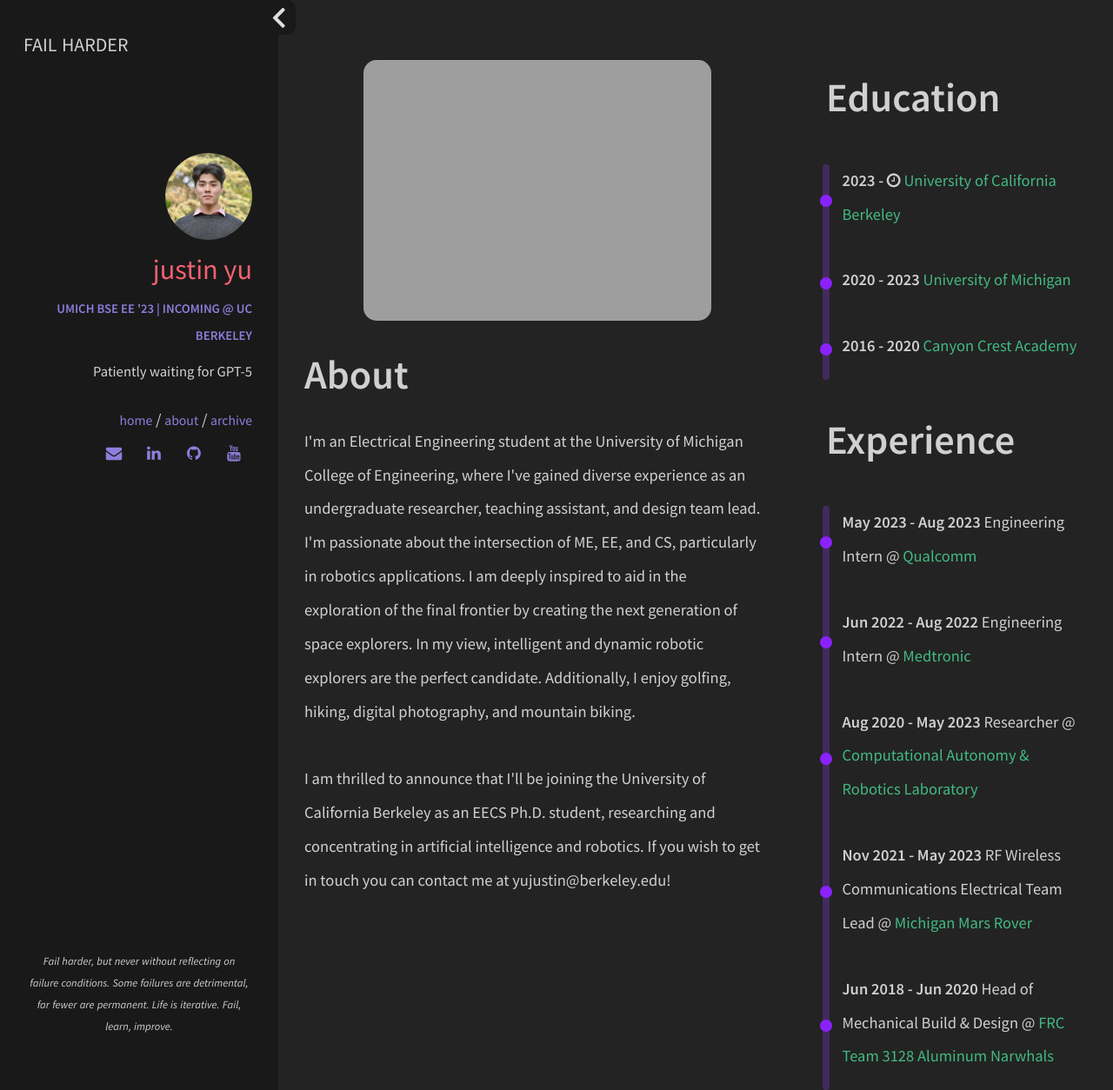
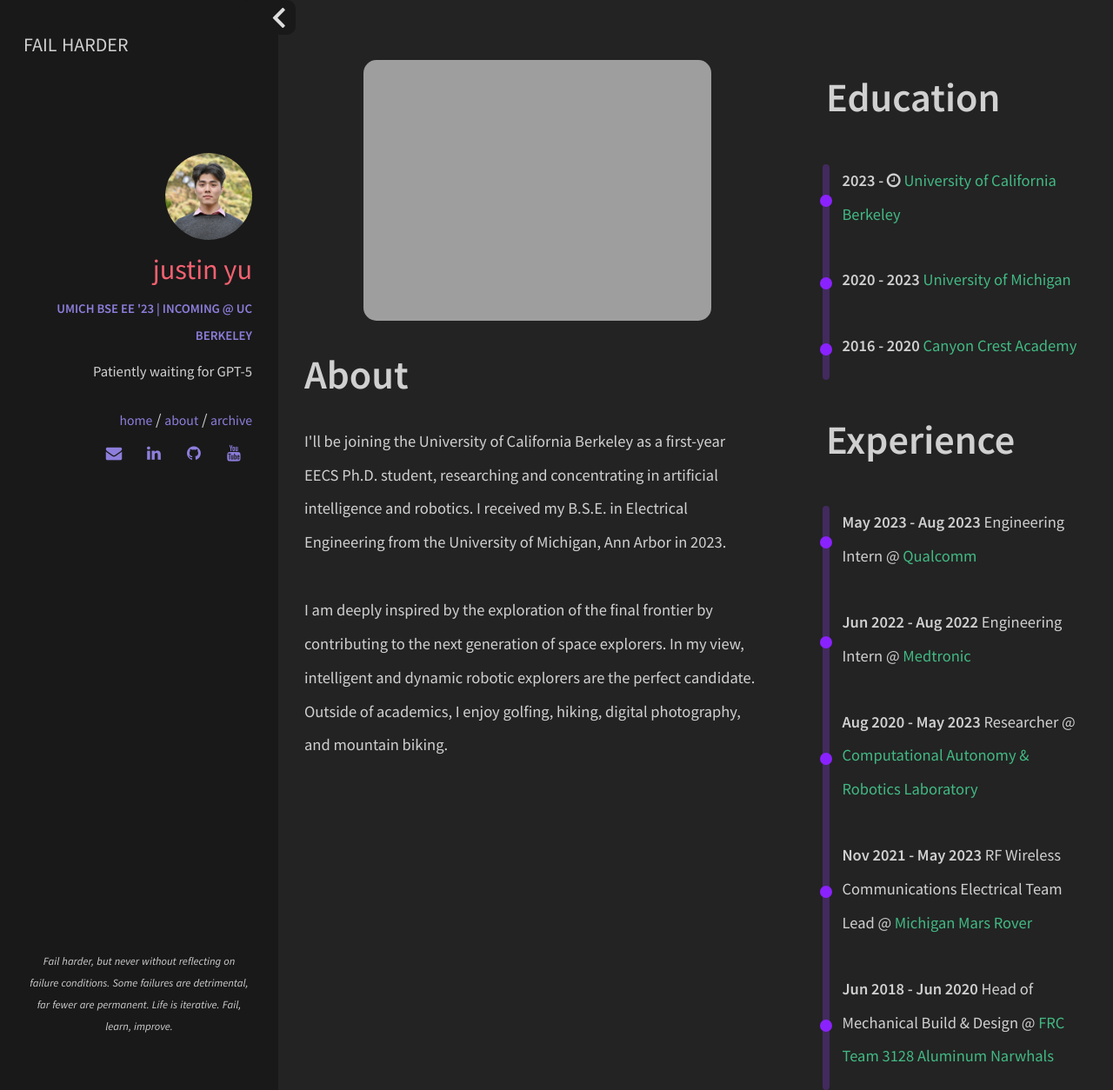
Before and after one commit to uynitsuj/uynitsuj.github.io, a Jekyll site: the page built from about.html, in a window 1280 px wide. Shown: the whole page at 87% size. Built offline with Jekyll 4.4.1, drawn with Linux system fonts in a browser that asks for light colours.

Commit message:
reup about

```diff
--- a/_includes/sections/about.html
+++ b/_includes/sections/about.html
@@ -5,19 +5,14 @@
 <h1><span data-i18n="skills.my_skills">About</span></h1>
 <div>
 
-    I'm an Electrical Engineering student at the University of Michigan College of Engineering, where I've gained
-    diverse
-    experience as an undergraduate researcher, teaching assistant, and design team lead. I'm passionate about
-    the intersection of ME, EE, and CS, particularly in robotics
-    applications. I am deeply inspired to aid in the exploration of the final frontier by creating the next generation
+    I'll be joining the University of California Berkeley as a first-year EECS Ph.D. student,
+    researching and concentrating in artificial intelligence and robotics. I received my B.S.E. in Electrical
+    Engineering from the University of Michigan, Ann Arbor in 2023.
+    <br><br>
+    I am deeply inspired by the exploration of the final frontier by contributing to the next generation
     of space explorers. In my view, intelligent and dynamic robotic explorers are the perfect candidate.
-    Additionally, I enjoy golfing, hiking, digital photography, and mountain biking.
+    Outside of academics, I enjoy golfing, hiking, digital photography, and mountain biking.
     <br>
     <br>
 
-    I am thrilled to announce that I'll be joining the University of California Berkeley as an EECS Ph.D. student,
-    researching and concentrating in artificial
-    intelligence and robotics. If you wish to get in touch you can contact me at yujustin@berkeley.edu! <br /><br />
-
-
 </div>
```
Also changed, not shown: _posts/2021-05-21-its-alive.md (+2 -2 lines).
